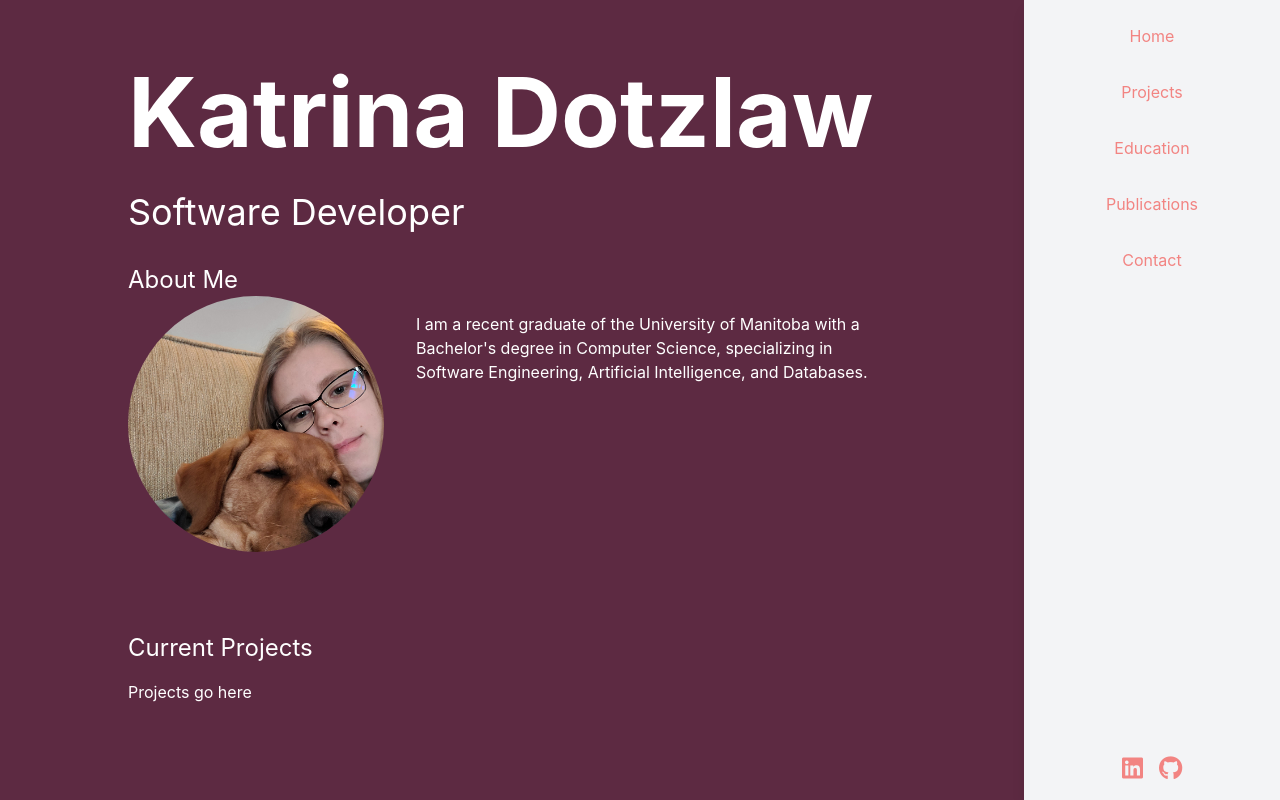
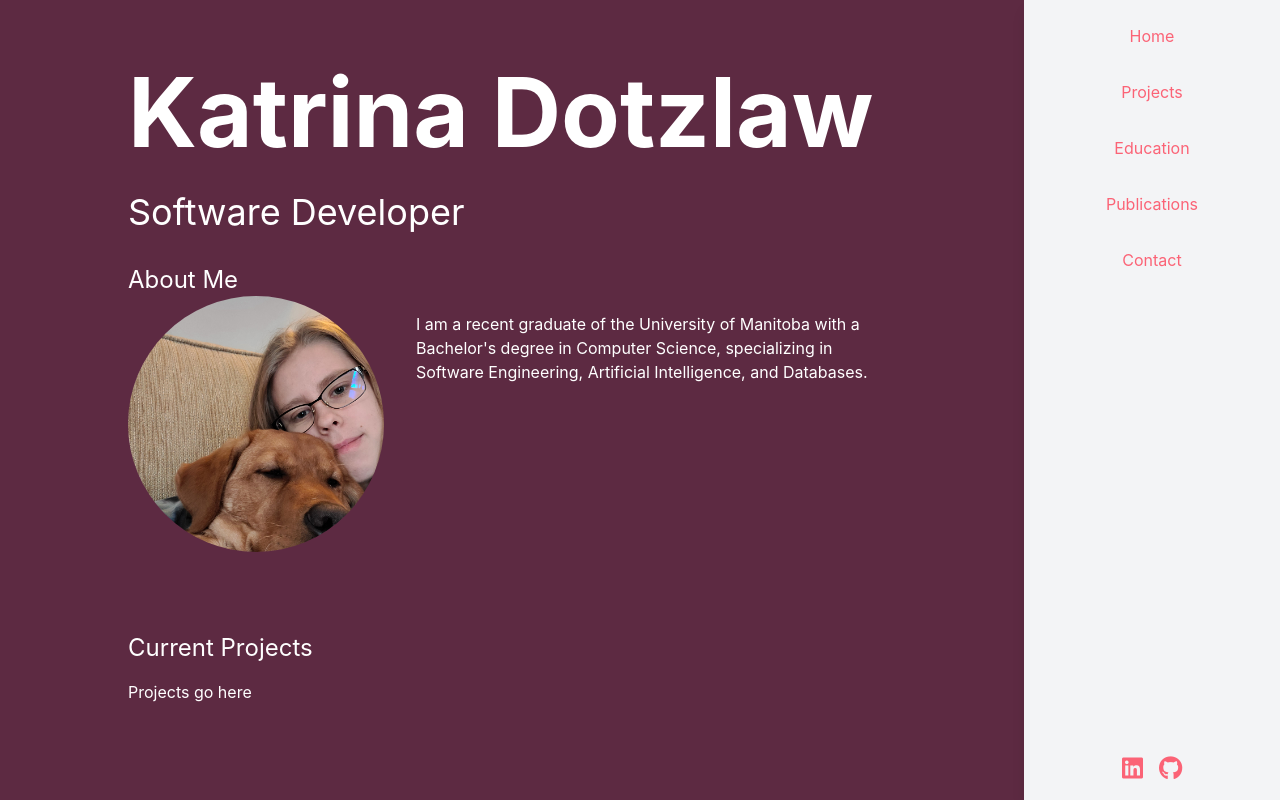
Before and after one commit to kdotzlaw/website, a React (Create React App) app in the folder portfolio-website/: page / in a window 1280 px wide. Built offline with nearby package versions, Linux system fonts and the light colour scheme.

Commit message:
link & nav color change

```diff
--- a/portfolio-website/src/styles/Nav.css
+++ b/portfolio-website/src/styles/Nav.css
@@ -1,14 +1,14 @@
 #nav-header{
-    color: #F28482;
+    color: #FB6376;
 }
 #nav-item{
-    color: #F28482;
+    color: #FB6376;
 
 }
 #nav-item:hover{
-    color: #F5CAC3;
+    color: #FCB1A6;
 }
 
 #social{
-    color: #F28482;
+    color: #FB6376;
 }
```
